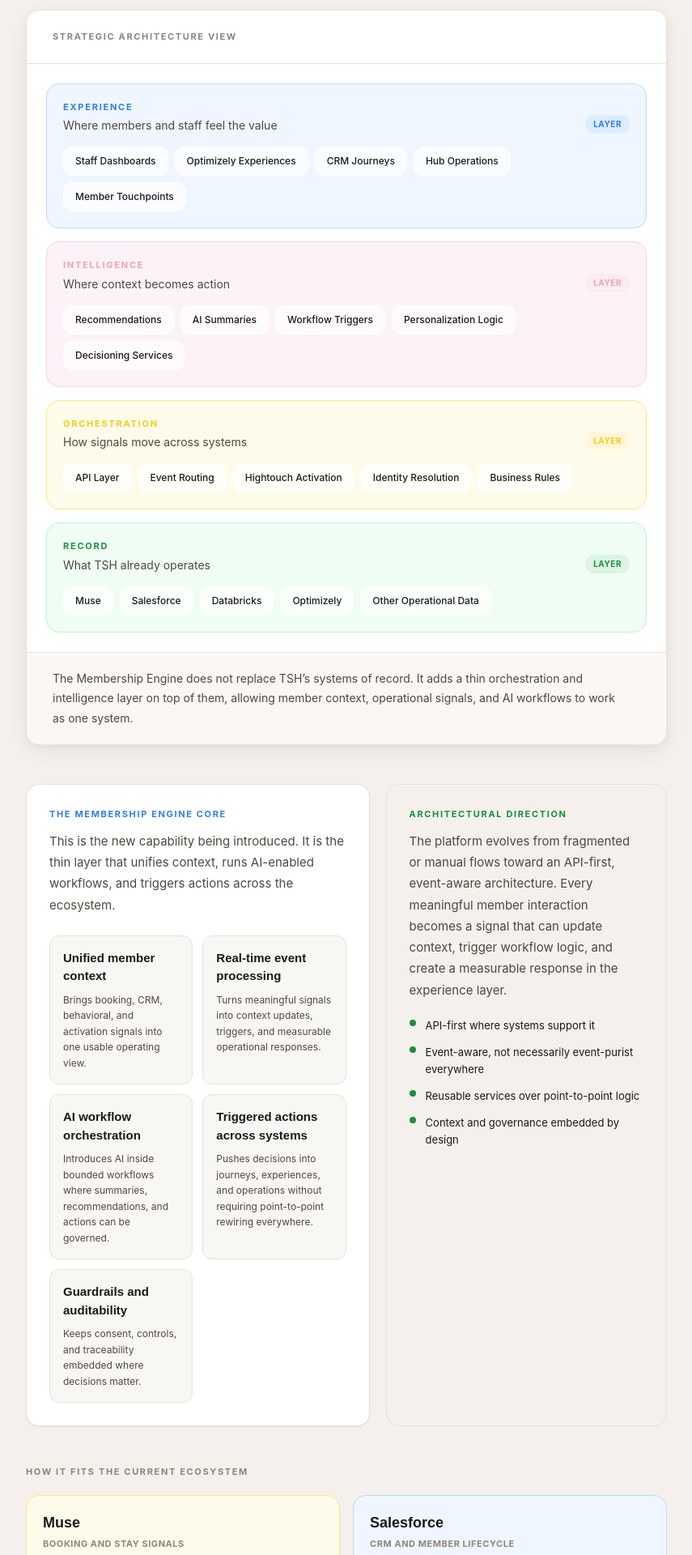
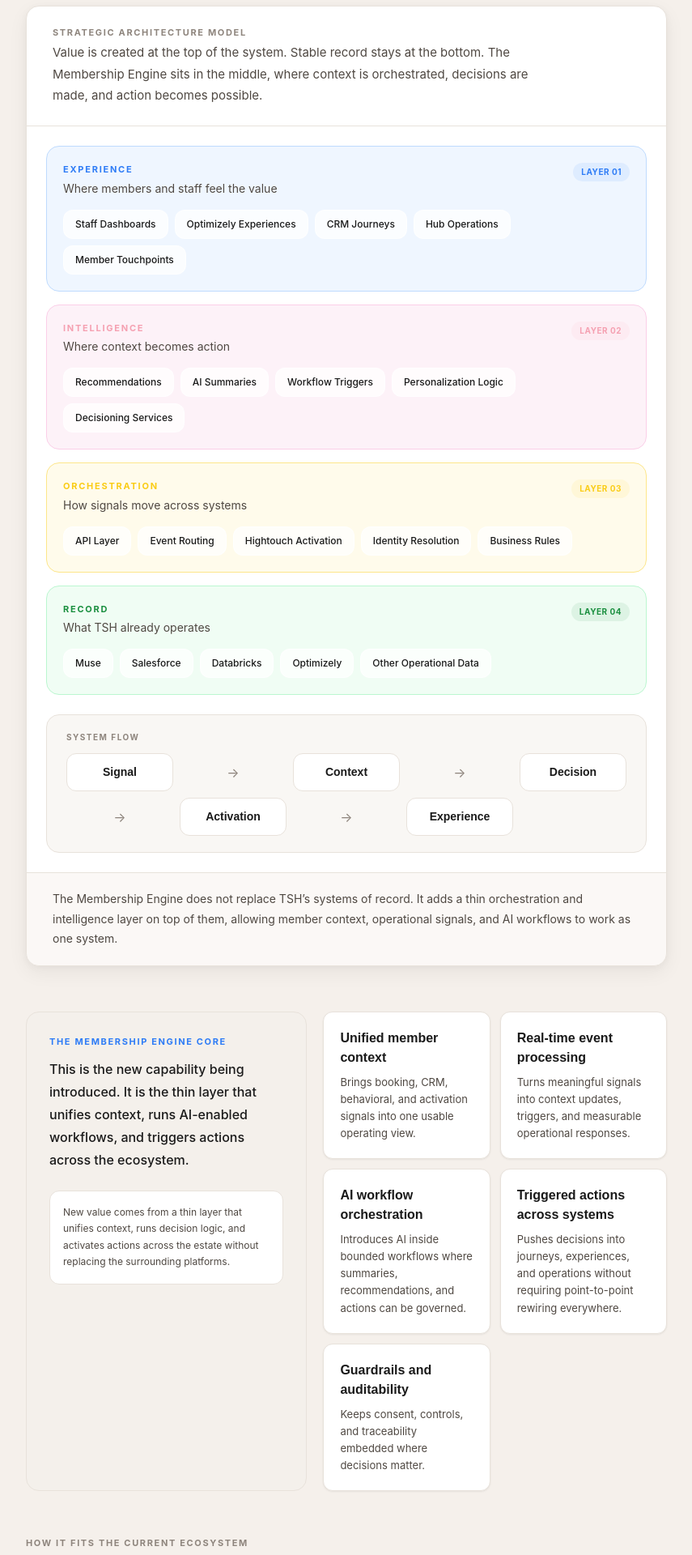
Before and after one commit to mczimmer/tsh-membership-engine, a Next.js app: page /architecture in a window 1280 px wide. Shown: the part 880-2800 px from the top of the page at 81% size, without its empty margins (304-1159 px from the left). Built offline with nearby package versions, Linux system fonts and the light colour scheme.

Commit message:
architecture revision

```diff
--- a/src/app/(shell)/architecture/page.tsx
+++ b/src/app/(shell)/architecture/page.tsx
@@ -4,7 +4,6 @@ import {
   architectureLayers,
   architecturePositioning,
   architectureSupport,
-  architecturalDirection,
   changePairs,
   ecosystemPlatforms,
   ecosystemSupport,
@@ -16,6 +15,14 @@ import {
   whatThisIsNot,
 } from "@/data";
 
+const FLOW_STEPS = [
+  "Signal",
+  "Context",
+  "Decision",
+  "Activation",
+  "Experience",
+];
+
 export default function ArchitecturePage() {
   return (
     <PageWrapper breadcrumb="Architecture">
@@ -23,7 +30,7 @@ export default function ArchitecturePage() {
         <div className="mb-3 text-[10px] font-bold uppercase tracking-[0.15em] text-accent-primary">
           {architecturePositioning.eyebrow}
         </div>
-        <h1 className="max-w-[640px] font-display text-[44px] font-extrabold leading-[1.05] tracking-tight text-text-primary">
+        <h1 className="max-w-[660px] font-display text-[44px] font-extrabold leading-[1.05] tracking-tight text-text-primary">
           {architecturePositioning.title}
         </h1>
         <p className="mt-6 max-w-[620px] text-[17px] leading-[1.8] text-text-secondary">
@@ -31,15 +38,15 @@ export default function ArchitecturePage() {
         </p>
       </div>
 
-      <div className="mb-12 grid grid-cols-2 gap-5">
-        <div className="rounded-2xl border border-blue-200 bg-accent-primary px-7 py-7 text-white shadow-elevated">
-          <div className="mb-4 text-[12px] font-bold uppercase tracking-[0.16em] text-white/70">
+      <div className="mb-14 grid grid-cols-[1.15fr_0.85fr] gap-5">
+        <div className="rounded-2xl border border-blue-200 bg-accent-primary p-7 text-white shadow-elevated">
+          <div className="mb-4 text-[11px] font-bold uppercase tracking-[0.16em] text-white/75">
             What this is
           </div>
           <div className="space-y-3">
             {whatThisIs.map((item) => (
               <div key={item} className="flex items-start gap-3">
-                <span className="mt-[2px] h-2 w-2 shrink-0 rounded-full bg-white/80" />
+                <span className="mt-[3px] h-2 w-2 shrink-0 rounded-full bg-white/85" />
                 <span className="text-[14px] leading-relaxed text-white">
                   {item}
                 </span>
@@ -48,14 +55,14 @@ export default function ArchitecturePage() {
           </div>
         </div>
 
-        <div className="rounded-2xl border border-border-subtle bg-bg-card px-7 py-7 shadow-card">
-          <div className="mb-4 text-[12px] font-bold uppercase tracking-[0.16em] text-text-muted">
+        <div className="rounded-2xl border border-border-subtle bg-bg-card p-7 shadow-card">
+          <div className="mb-4 text-[11px] font-bold uppercase tracking-[0.16em] text-text-muted">
             What this is not
           </div>
           <div className="space-y-3">
             {whatThisIsNot.map((item) => (
               <div key={item} className="flex items-start gap-3">
-                <span className="mt-[2px] h-2 w-2 shrink-0 rounded-full bg-text-muted/50" />
+                <span className="mt-[3px] h-2 w-2 shrink-0 rounded-full bg-text-muted/45" />
                 <span className="text-[14px] leading-relaxed text-text-secondary">
                   {item}
                 </span>
@@ -65,19 +72,26 @@ export default function ArchitecturePage() {
         </div>
       </div>
 
-      <div className="mb-12 overflow-hidden rounded-2xl border border-border-subtle bg-bg-card shadow-elevated">
+      <div className="mb-14 overflow-hidden rounded-2xl border border-border-subtle bg-bg-card shadow-elevated">
         <div className="border-b border-border-subtle px-8 py-6">
-          <div className="text-[11px] font-bold uppercase tracking-[0.15em] text-text-muted">
-            Strategic Architecture View
+          <div className="mb-1 text-[11px] font-bold uppercase tracking-[0.15em] text-text-muted">
+            Strategic architecture model
           </div>
+          <p className="max-w-[620px] text-[15px] leading-[1.75] text-text-secondary">
+            Value is created at the top of the system. Stable record stays at
+            the bottom. The Membership Engine sits in the middle, where context
+            is orchestrated, decisions are made, and action becomes possible.
+          </p>
         </div>
-        <div className="space-y-4 px-6 py-6">
-          {architectureLayers.map((layer) => (
+
+        <div className="px-6 py-6">
+          <div className="space-y-4">
+            {architectureLayers.map((layer, index) => (
               <div
                 key={layer.id}
                 className={`rounded-2xl border p-5 ${layer.bg} ${layer.border}`}
               >
-              <div className="mb-4 flex items-end justify-between gap-4">
+                <div className="mb-4 flex items-start justify-between gap-4">
                   <div>
                     <div
                       className="text-[11px] font-bold uppercase tracking-[0.16em]"
@@ -90,20 +104,21 @@ export default function ArchitecturePage() {
                     </div>
                   </div>
                   <div
-                  className="hidden rounded-full px-2.5 py-1 text-[10px] font-bold uppercase tracking-wider md:block"
+                    className="rounded-full px-2.5 py-1 text-[10px] font-bold uppercase tracking-wider"
                     style={{
                       background: `${layer.color}16`,
                       color: layer.color,
                     }}
                   >
-                  Layer
+                    Layer {String(index + 1).padStart(2, "0")}
                   </div>
                 </div>
+
                 <div className="flex flex-wrap gap-2">
                   {layer.blocks.map((block) => (
                     <div
                       key={block}
-                    className="rounded-xl border border-white/70 bg-white/70 px-3.5 py-2 text-[12px] font-medium text-text-primary"
+                      className="rounded-xl border border-white/70 bg-white/75 px-3.5 py-2 text-[12px] font-medium text-text-primary"
                     >
                       {block}
                     </div>
@@ -112,31 +127,62 @@ export default function ArchitecturePage() {
               </div>
             ))}
           </div>
-        <div className="border-t border-border-subtle bg-tsh-cream/50 px-8 py-5">
-          <p className="max-w-[700px] text-[14px] leading-[1.75] text-text-secondary">
+
+          <div className="mt-6 rounded-2xl border border-border-subtle bg-tsh-cream/55 px-6 py-5">
+            <div className="mb-3 text-[10px] font-bold uppercase tracking-[0.15em] text-text-muted">
+              System flow
+            </div>
+            <div className="grid grid-cols-[repeat(5,1fr)] items-center gap-2">
+              {FLOW_STEPS.map((step, index) => (
+                <div key={step} className="contents">
+                  <div className="rounded-xl border border-border-subtle bg-bg-card px-3 py-3 text-center">
+                    <div className="font-display text-[14px] font-bold text-text-primary">
+                      {step}
+                    </div>
+                  </div>
+                  {index < FLOW_STEPS.length - 1 ? (
+                    <div className="text-center text-text-muted">→</div>
+                  ) : null}
+                </div>
+              ))}
+            </div>
+          </div>
+        </div>
+
+        <div className="border-t border-border-subtle bg-tsh-cream/45 px-8 py-5">
+          <p className="max-w-[760px] text-[14px] leading-[1.75] text-text-secondary">
             {architectureSupport}
           </p>
         </div>
       </div>
 
-      <div className="mb-12 grid grid-cols-[1.1fr_0.9fr] gap-5">
-        <div className="rounded-2xl border border-border-subtle bg-bg-card p-7 shadow-card">
+      <div className="mb-14 grid grid-cols-[0.9fr_1.1fr] gap-5">
+        <div className="rounded-2xl border border-border-subtle bg-tsh-cream/55 p-7">
           <div className="mb-3 text-[11px] font-bold uppercase tracking-[0.15em] text-accent-primary">
             The Membership Engine Core
           </div>
-          <p className="mb-6 max-w-[560px] text-[15px] leading-[1.75] text-text-secondary">
+          <p className="max-w-[420px] text-[16px] font-medium leading-[1.75] text-text-primary">
             {membershipEngineCoreIntro}
           </p>
+          <div className="mt-6 rounded-xl border border-border-subtle bg-bg-card px-4 py-4">
+            <div className="text-[12px] leading-[1.7] text-text-secondary">
+              New value comes from a thin layer that unifies context, runs
+              decision logic, and activates actions across the estate without
+              replacing the surrounding platforms.
+            </div>
+          </div>
+        </div>
+
         <div className="grid grid-cols-2 gap-3">
           {membershipEngineCore.map((item) => (
             <div
               key={item.title}
-                className="rounded-xl border border-border-subtle bg-tsh-cream/55 p-4"
+              className="rounded-xl border border-border-subtle bg-bg-card p-5 shadow-card"
             >
-                <div className="mb-2 font-display text-[15px] font-bold text-text-primary">
+              <div className="mb-2 font-display text-[16px] font-bold text-text-primary">
                 {item.title}
               </div>
-                <div className="text-[12px] leading-relaxed text-text-secondary">
+              <div className="text-[13px] leading-relaxed text-text-secondary">
                 {item.description}
               </div>
             </div>
@@ -144,27 +190,7 @@ export default function ArchitecturePage() {
         </div>
       </div>
 
-        <div className="rounded-2xl border border-border-subtle bg-tsh-cream/55 p-7">
-          <div className="mb-3 text-[11px] font-bold uppercase tracking-[0.15em] text-accent-secondary">
-            Architectural direction
-          </div>
-          <p className="mb-5 text-[15px] leading-[1.75] text-text-secondary">
-            {architecturalDirection.body}
-          </p>
-          <div className="space-y-3">
-            {architecturalDirection.bullets.map((bullet) => (
-              <div key={bullet} className="flex items-start gap-3">
-                <span className="mt-[3px] h-2 w-2 shrink-0 rounded-full bg-accent-secondary" />
-                <span className="text-[13px] leading-relaxed text-text-primary">
-                  {bullet}
-                </span>
-              </div>
-            ))}
-          </div>
-        </div>
-      </div>
-
-      <div className="mb-12">
+      <div className="mb-14">
         <div className="mb-5 text-[11px] font-bold uppercase tracking-[0.15em] text-text-muted">
           How it fits the current ecosystem
         </div>
@@ -174,11 +200,13 @@ export default function ArchitecturePage() {
               key={platform.id}
               className={`rounded-2xl border p-5 ${platform.bg} ${platform.border}`}
             >
-              <div className="mb-1 font-display text-[18px] font-extrabold text-text-primary">
+              <div className="mb-2 flex items-center justify-between gap-4">
+                <div className="font-display text-[18px] font-extrabold text-text-primary">
                   {platform.name}
                 </div>
-              <div className="mb-3 text-[11px] font-bold uppercase tracking-wider text-text-muted">
+                <div className="rounded-full bg-white/65 px-2.5 py-1 text-[10px] font-bold uppercase tracking-wider text-text-secondary">
                   {platform.role}
+                </div>
               </div>
               <div className="text-[13px] leading-relaxed text-text-secondary">
                 {platform.description}
@@ -193,39 +221,16 @@ export default function ArchitecturePage() {
         </div>
       </div>
 
-      <div className="mb-12 rounded-2xl border border-border-subtle bg-bg-card p-7 shadow-card">
-        <div className="mb-3 text-[11px] font-bold uppercase tracking-[0.15em] text-accent-primary">
-          Built to become reusable
-        </div>
-        <p className="mb-6 max-w-[760px] text-[15px] leading-[1.75] text-text-secondary">
-          {productizationIntro}
-        </p>
-        <div className="grid grid-cols-2 gap-4">
-          {productizationCards.map((card) => (
-            <div
-              key={card.title}
-              className="rounded-xl border border-border-subtle bg-tsh-cream/55 p-4"
-            >
-              <div className="mb-2 font-display text-[16px] font-bold text-text-primary">
-                {card.title}
-              </div>
-              <div className="text-[13px] leading-relaxed text-text-secondary">
-                {card.description}
-              </div>
-            </div>
-          ))}
-        </div>
-      </div>
-
-      <div className="mb-14">
+      <div className="mb-14 grid grid-cols-[1fr_0.9fr] gap-5">
+        <div>
           <div className="mb-5 text-[11px] font-bold uppercase tracking-[0.15em] text-text-muted">
             What changes from today
           </div>
-        <div className="grid grid-cols-2 gap-3">
+          <div className="space-y-3">
             {changePairs.map((pair) => (
               <div
                 key={`${pair.from}-${pair.to}`}
-              className="grid grid-cols-[1fr_24px_1fr] items-center rounded-xl border border-border-subtle bg-bg-card px-5 py-4 shadow-card"
+                className="grid grid-cols-[1fr_32px_1fr] items-center rounded-xl border border-border-subtle bg-bg-card px-5 py-4 shadow-card"
               >
                 <div className="text-right text-[13px] font-medium text-text-tertiary">
                   {pair.from}
@@ -236,6 +241,31 @@ export default function ArchitecturePage() {
                 </div>
               </div>
             ))}
+          </div>
+        </div>
+
+        <div className="rounded-2xl border border-border-subtle bg-bg-card p-7 shadow-card">
+          <div className="mb-3 text-[11px] font-bold uppercase tracking-[0.15em] text-accent-secondary">
+            Built to become reusable
+          </div>
+          <p className="mb-5 text-[15px] leading-[1.75] text-text-secondary">
+            {productizationIntro}
+          </p>
+          <div className="space-y-3">
+            {productizationCards.map((card) => (
+              <div
+                key={card.title}
+                className="rounded-xl border border-border-subtle bg-tsh-cream/55 p-4"
+              >
+                <div className="mb-1 font-display text-[15px] font-bold text-text-primary">
+                  {card.title}
+                </div>
+                <div className="text-[12px] leading-relaxed text-text-secondary">
+                  {card.description}
+                </div>
+              </div>
+            ))}
+          </div>
         </div>
       </div>
 
```
Lines whose indentation alone changed are shown as unchanged.
